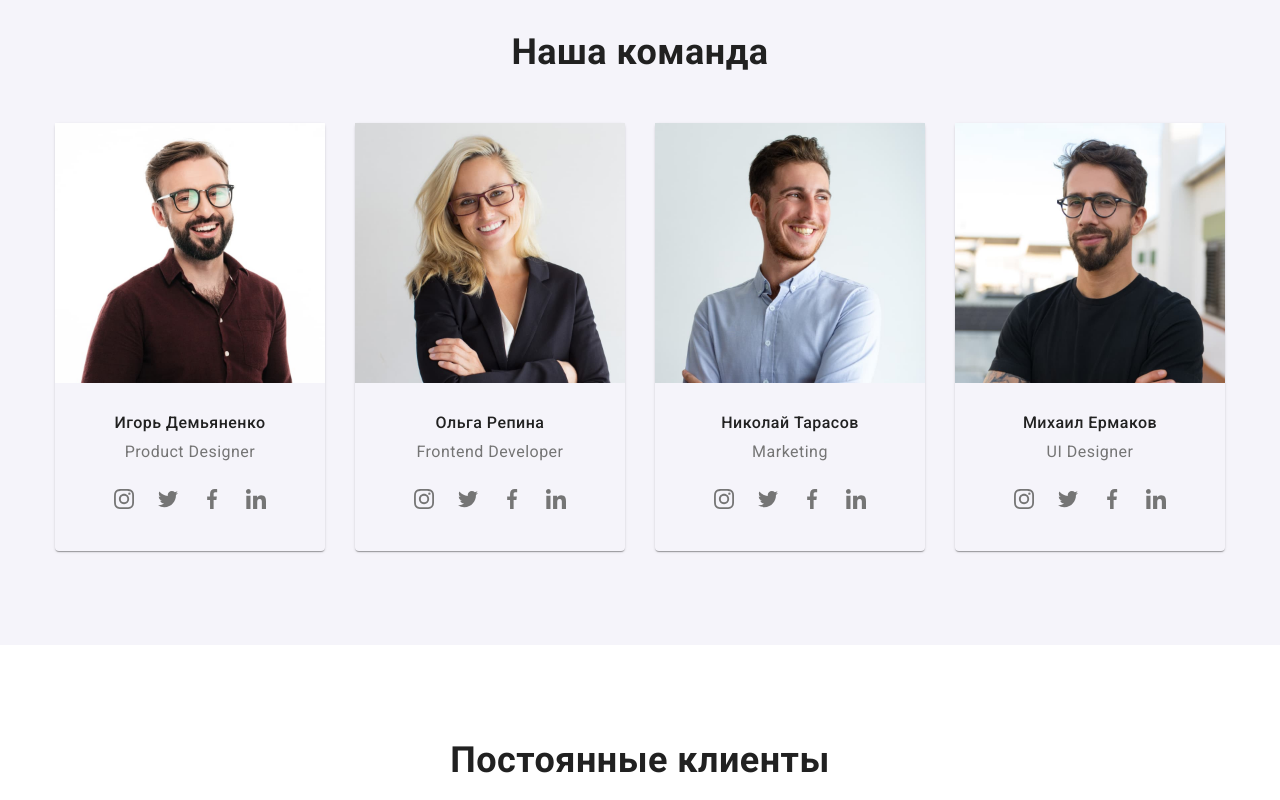
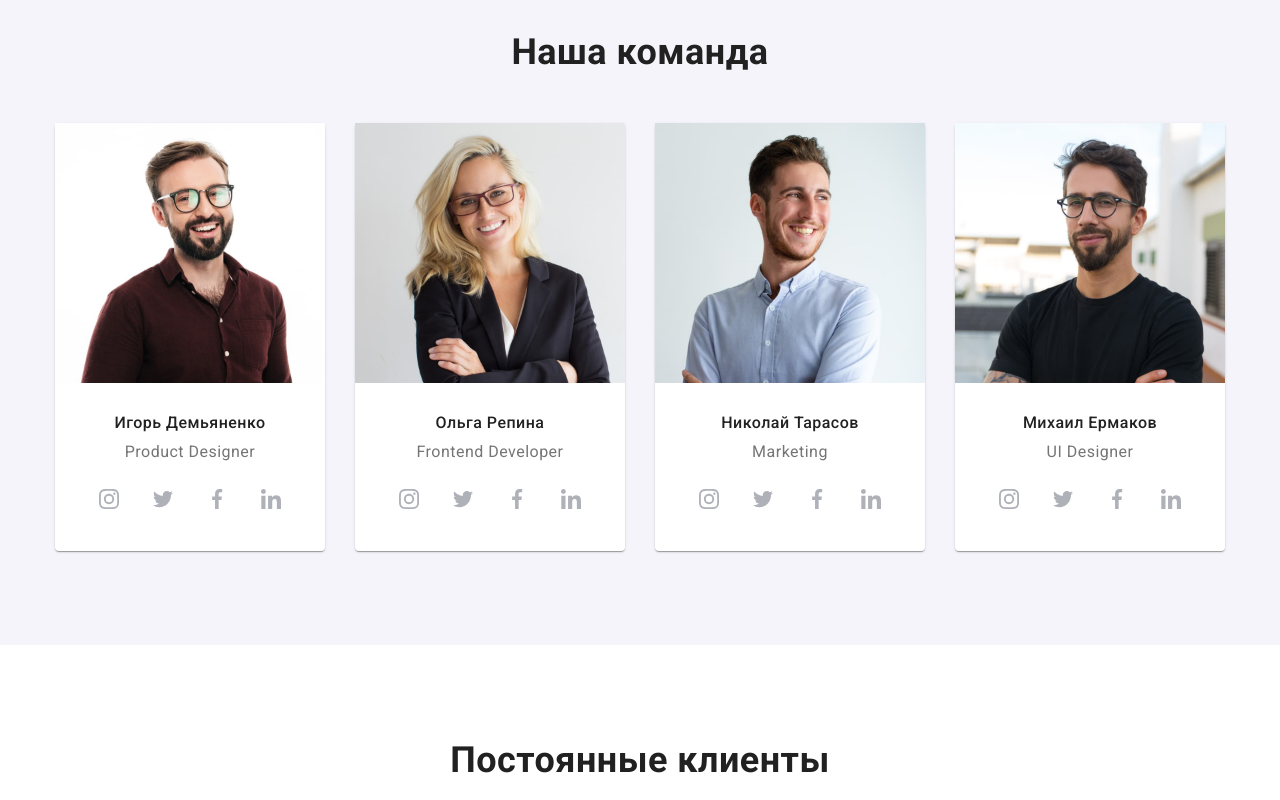
Before and after one commit to OleksandrYepishev/goit-markup-hw-04, a plain HTML site: page index.html in a window 1280 px wide. Shown: the part 1660-2460 px from the top of the page. Drawn offline with nearby package versions, Linux system fonts and the light colour scheme; files whose address does not match are found by name.

Commit message:
recommened changes

```diff
--- a/css/styles.css
+++ b/css/styles.css
@@ -399,6 +399,7 @@ img {
 .team-card {
   box-shadow: var(--main-card-shadow);
   border-radius: 4px;
+  background-color: var(--primary-white-color);
 }
 
 .social.icons {
@@ -421,7 +422,11 @@ img {
   width: 44px;
   height: 44px;
   border-radius: 50%;
-  color: var(--social-color);
+  color: var(--icon-color);
+}
+
+.social li:not(:nth-last-of-type(1)) {
+  margin-right: 10px;
 }
 
 .social .link:hover,
```
